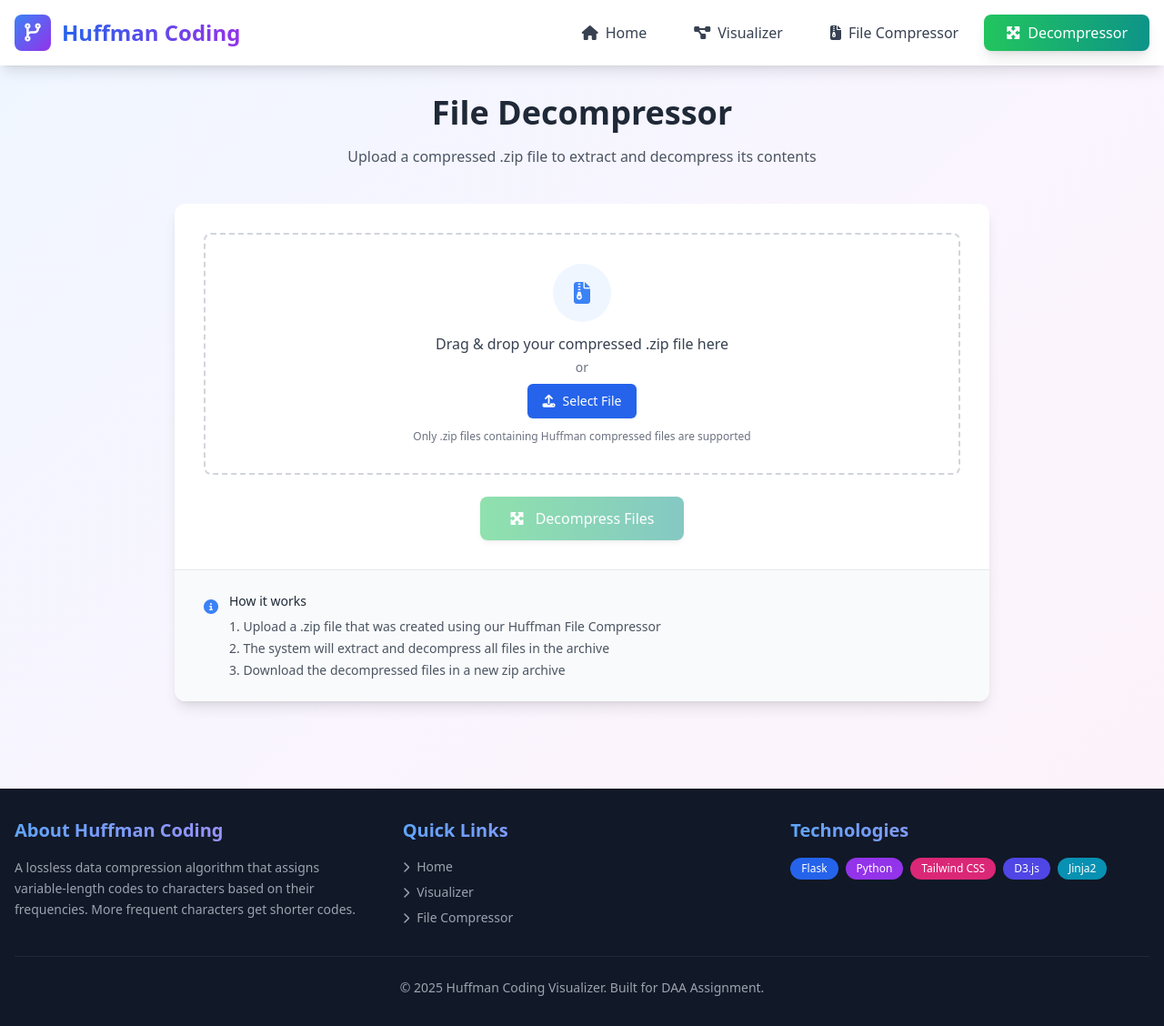
After one commit to shivang-pandya/HuffmanCoding_Visualizer, a Flask app: page /decompressor in a window 1280 px wide. The commit adds this page. Shown: the whole page at 91% size. Run offline with Flask 3, Linux system fonts and the light colour scheme; some libraries are stand-ins or nearby versions.

Commit message:
feat: add decompression feature

```diff
--- a/app.py
+++ b/app.py
@@ -7,7 +7,7 @@ import json
 import zipfile
 from flask import Flask, render_template, request, send_file, flash, redirect, url_for, jsonify
 from werkzeug.utils import secure_filename
-from huffman import HuffmanCoding, compress_file_content
+from huffman import HuffmanCoding, compress_file_content, process_compressed_zip
 
 # Initialize Flask app
 app = Flask(__name__)
@@ -64,12 +64,12 @@ def compressor():
     """Handle file compression requests."""
     if request.method == 'POST':
         if 'files[]' not in request.files:
-            flash('No file part')
+            flash('No file part', 'error')
             return redirect(request.url)
 
         files = request.files.getlist('files[]')
         if not files or all(f.filename == '' for f in files):
-            flash('No selected files')
+            flash('No files selected', 'error')
             return redirect(request.url)
 
         uploaded_files = []
@@ -78,11 +78,12 @@ def compressor():
                 filename = secure_filename(file.filename)
                 filepath = os.path.join(app.config['UPLOAD_FOLDER'], filename)
                 file.save(filepath)
-                uploaded_files.append(filepath)
+                uploaded_files.append((filepath, filename))  # Store both path and original filename
             else:
-                flash(f'File type not allowed for {file.filename}')
+                flash(f'File type not allowed for {file.filename}', 'warning')
 
         if not uploaded_files:
+            flash('No valid files to compress', 'error')
             return redirect(request.url)
 
         # Create a zip file to store compressed files
@@ -91,11 +92,12 @@ def compressor():
 
         try:
             with zipfile.ZipFile(zip_filepath, 'w') as zipf:
-                for filepath in uploaded_files:
+                for filepath, original_filename in uploaded_files:
                     with open(filepath, 'rb') as f:
                         content = f.read()
 
-                    compressed_content, metadata = compress_file_content(content)
+                    # Pass the original filename to preserve extension
+                    compressed_content, metadata = compress_file_content(content, original_filename)
 
                     # Write compressed data and metadata to the zip
                     base_filename = os.path.basename(filepath)
@@ -103,17 +105,18 @@ def compressor():
                     zipf.writestr(f'{base_filename}.meta', json.dumps(metadata))
 
             # Clean up original uploaded files
-            for filepath in uploaded_files:
-                os.remove(filepath)
+            for filepath, _ in uploaded_files:
+                if os.path.exists(filepath):
+                    os.remove(filepath)
 
             return send_file(zip_filepath, as_attachment=True, download_name=zip_filename)
 
         except Exception as e:
-            flash(f'An error occurred during compression: {e}')
+            flash(f'An error occurred during compression: {str(e)}', 'error')
             # Clean up in case of error
             if os.path.exists(zip_filepath):
                 os.remove(zip_filepath)
-            for filepath in uploaded_files:
+            for filepath, _ in uploaded_files:
                 if os.path.exists(filepath):
                     os.remove(filepath)
             return redirect(request.url)
@@ -121,5 +124,76 @@ def compressor():
     return render_template('compressor.html')
 
 
+@app.route('/decompressor', methods=['GET', 'POST'])
+def decompressor():
+    """Handle file decompression requests."""
+    if request.method == 'POST':
+        if 'file' not in request.files:
+            flash('No file part', 'error')
+            return redirect(request.url)
+
+        file = request.files['file']
+        if file.filename == '':
+            flash('No file selected', 'error')
+            return redirect(request.url)
+
+        if not file.filename.endswith('.zip'):
+            flash('Please upload a valid .zip file', 'error')
+            return redirect(request.url)
+
+        try:
+            # Save the uploaded zip file
+            zip_filename = secure_filename(file.filename)
+            zip_filepath = os.path.join(app.config['UPLOAD_FOLDER'], zip_filename)
+            file.save(zip_filepath)
+
+            # Process the zip file
+            decompressed_files = process_compressed_zip(zip_filepath, app.config['UPLOAD_FOLDER'])
+
+            if not decompressed_files:
+                flash('No valid compressed files found in the archive', 'error')
+                return redirect(request.url)
+
+            # Create a zip file for the decompressed files
+            output_zip_filename = 'decompressed_files.zip'
+            output_zip_path = os.path.join(app.config['UPLOAD_FOLDER'], output_zip_filename)
+
+            with zipfile.ZipFile(output_zip_path, 'w') as zipf:
+                for item in decompressed_files:
+                    # Reconstruct the original filename with extension if available
+                    ext = f".{item['original_extension']}" if item['original_extension'] else ''
+                    filename = f"{item['filename']}{ext}"
+
+                    # Write the decompressed content to the zip
+                    if item['is_binary'] and isinstance(item['content'], bytes):
+                        zipf.writestr(filename, item['content'])
+                    else:
+                        # For text files, ensure we're writing strings
+                        content = item['content'] if isinstance(item['content'], str) else str(item['content'])
+                        zipf.writestr(filename, content)
+
+            # Clean up the uploaded zip file
+            if os.path.exists(zip_filepath):
+                os.remove(zip_filepath)
+
+            return send_file(
+                output_zip_path,
+                as_attachment=True,
+                download_name=output_zip_filename,
+                mimetype='application/zip'
+            )
+
+        except Exception as e:
+            flash(f'An error occurred during decompression: {str(e)}', 'error')
+            # Clean up any created files
+            if 'zip_filepath' in locals() and os.path.exists(zip_filepath):
+                os.remove(zip_filepath)
+            if 'output_zip_path' in locals() and os.path.exists(output_zip_path):
+                os.remove(output_zip_path)
+            return redirect(request.url)
+
+    return render_template('decompressor.html')
+
+
 if __name__ == '__main__':
     app.run(debug=True)
--- a/templates/components/navbar.html
+++ b/templates/components/navbar.html
@@ -41,6 +41,16 @@
                           text-gray-700 hover:bg-gray-100
                           {% endif %}">
                     <i class="fas fa-file-archive mr-2"></i>File Compressor
+                </a>
+
+                <a href="{{ url_for('decompressor') }}"
+                   class="px-6 py-2 rounded-lg font-medium transition-all duration-300
+                          {% if request.endpoint == 'decompressor' %}
+                          bg-gradient-to-r from-green-500 to-teal-600 text-white shadow-lg
+                          {% else %}
+                          text-gray-700 hover:bg-gray-100
+                          {% endif %}">
+                    <i class="fas fa-expand-arrows-alt mr-2"></i>Decompressor
                 </a>
             </div>
 
--- /dev/null
+++ b/templates/decompressor.html
@@ -0,0 +1,205 @@
+{% extends "base.html" %}
+
+{% block title %}Decompress Files - Huffman Coding{% endblock %}
+
+{% block content %}
+<div class="max-w-4xl mx-auto">
+    <div class="text-center mb-10">
+        <h1 class="text-4xl font-bold text-gray-800 mb-4">File Decompressor</h1>
+        <p class="text-gray-600">Upload a compressed .zip file to extract and decompress its contents</p>
+    </div>
+
+    <div class="bg-white rounded-xl shadow-lg overflow-hidden">
+        <div class="p-8">
+            <form id="decompressForm" method="POST" enctype="multipart/form-data" class="space-y-6">
+                <div class="border-2 border-dashed border-gray-300 rounded-lg p-8 text-center transition-colors duration-300 hover:border-blue-500"
+                     id="dropZone">
+                    <div class="space-y-3">
+                        <div class="mx-auto w-16 h-16 bg-blue-50 rounded-full flex items-center justify-center">
+                            <i class="fas fa-file-archive text-blue-500 text-2xl"></i>
+                        </div>
+                        <div class="mt-4">
+                            <p class="text-gray-700 font-medium">Drag & drop your compressed .zip file here</p>
+                            <p class="text-gray-500 text-sm mt-1">or</p>
+                            <label for="fileInput" class="mt-2 cursor-pointer inline-flex items-center px-4 py-2 border border-transparent text-sm font-medium rounded-md shadow-sm text-white bg-blue-600 hover:bg-blue-700 focus:outline-none focus:ring-2 focus:ring-offset-2 focus:ring-blue-500">
+                                <i class="fas fa-upload mr-2"></i>
+                                Select File
+                                <input id="fileInput" name="file" type="file" class="hidden" accept=".zip" required>
+                            </label>
+                        </div>
+                        <p class="text-xs text-gray-500 mt-3">Only .zip files containing Huffman compressed files are supported</p>
+                    </div>
+                </div>
+
+                <div id="fileInfo" class="hidden p-4 bg-blue-50 rounded-lg">
+                    <div class="flex items-center justify-between">
+                        <div class="flex items-center">
+                            <i class="fas fa-file-archive text-blue-500 mr-3"></i>
+                            <div>
+                                <p id="fileName" class="font-medium text-gray-800"></p>
+                                <p id="fileSize" class="text-sm text-gray-500"></p>
+                            </div>
+                        </div>
+                        <button type="button" id="removeFile" class="text-gray-400 hover:text-red-500">
+                            <i class="fas fa-times"></i>
+                        </button>
+                    </div>
+                </div>
+
+                <div class="flex justify-center">
+                    <button type="submit" id="decompressBtn" class="w-full sm:w-auto px-8 py-3 bg-gradient-to-r from-green-500 to-teal-600 text-white font-medium rounded-lg shadow-md hover:opacity-90 focus:outline-none focus:ring-2 focus:ring-offset-2 focus:ring-green-500 disabled:opacity-50 disabled:cursor-not-allowed" disabled>
+                        <i class="fas fa-expand-arrows-alt mr-2"></i>
+                        <span>Decompress Files</span>
+                        <span id="decompressSpinner" class="hidden ml-2">
+                            <i class="fas fa-spinner fa-spin"></i>
+                        </span>
+                    </button>
+                </div>
+            </form>
+        </div>
+
+        <div class="bg-gray-50 px-8 py-6 border-t border-gray-200">
+            <div class="flex items-start">
+                <div class="flex-shrink-0 pt-1">
+                    <i class="fas fa-info-circle text-blue-500"></i>
+                </div>
+                <div class="ml-3">
+                    <h3 class="text-sm font-medium text-gray-800">How it works</h3>
+                    <div class="mt-2 text-sm text-gray-600 space-y-1">
+                        <p>1. Upload a .zip file that was created using our Huffman File Compressor</p>
+                        <p>2. The system will extract and decompress all files in the archive</p>
+                        <p>3. Download the decompressed files in a new zip archive</p>
+                    </div>
+                </div>
+            </div>
+        </div>
+    </div>
+</div>
+
+<style>
+    #dropZone {
+        transition: all 0.3s ease;
+    }
+    #dropZone.drag-over {
+        border-color: #3b82f6;
+        background-color: #f0f9ff;
+    }
+</style>
+
+{% endblock %}
+
+{% block extra_scripts %}
+<script>
+    document.addEventListener('DOMContentLoaded', function() {
+        const dropZone = document.getElementById('dropZone');
+        const fileInput = document.getElementById('fileInput');
+        const fileInfo = document.getElementById('fileInfo');
+        const fileName = document.getElementById('fileName');
+        const fileSize = document.getElementById('fileSize');
+        const removeFile = document.getElementById('removeFile');
+        const decompressForm = document.getElementById('decompressForm');
+        const decompressBtn = document.getElementById('decompressBtn');
+        const decompressSpinner = document.getElementById('decompressSpinner');
+
+        // Handle drag and drop
+        ['dragenter', 'dragover', 'dragleave', 'drop'].forEach(eventName => {
+            dropZone.addEventListener(eventName, preventDefaults, false);
+        });
+
+        function preventDefaults(e) {
+            e.preventDefault();
+            e.stopPropagation();
+        }
+
+        ['dragenter', 'dragover'].forEach(eventName => {
+            dropZone.addEventListener(eventName, highlight, false);
+        });
+
+        ['dragleave', 'drop'].forEach(eventName => {
+            dropZone.addEventListener(eventName, unhighlight, false);
+        });
+
+        function highlight() {
+            dropZone.classList.add('drag-over');
+        }
+
+        function unhighlight() {
+            dropZone.classList.remove('drag-over');
+        }
+
+        // Handle dropped files
+        dropZone.addEventListener('drop', handleDrop, false);
+
+        function handleDrop(e) {
+            const dt = e.dataTransfer;
+            const files = dt.files;
+            handleFiles(files);
+        }
+
+        // Handle file selection
+        fileInput.addEventListener('change', function() {
+            if (this.files.length) {
+                handleFiles(this.files);
+            }
+        });
+
+        // Process selected files
+        function handleFiles(files) {
+            if (files.length > 0) {
+                const file = files[0];
+
+                // Check if file is a zip
+                if (!file.name.endsWith('.zip')) {
+                    showError('Please select a .zip file');
+                    return;
+                }
+
+                // Update UI
+                fileName.textContent = file.name;
+                fileSize.textContent = formatFileSize(file.size);
+                fileInfo.classList.remove('hidden');
+                decompressBtn.disabled = false;
+
+                // Update file input
+                const dataTransfer = new DataTransfer();
+                dataTransfer.items.add(file);
+                fileInput.files = dataTransfer.files;
+            }
+        }
+
+        // Remove file
+        removeFile.addEventListener('click', function() {
+            fileInput.value = '';
+            fileInfo.classList.add('hidden');
+            decompressBtn.disabled = true;
+        });
+
+        // Format file size
+        function formatFileSize(bytes) {
+            if (bytes === 0) return '0 Bytes';
+            const k = 1024;
+            const sizes = ['Bytes', 'KB', 'MB', 'GB'];
+            const i = Math.floor(Math.log(bytes) / Math.log(k));
+            return parseFloat((bytes / Math.pow(k, i)).toFixed(2)) + ' ' + sizes[i];
+        }
+
+        // Show error message
+        function showError(message) {
+            // You can implement a toast or alert here
+            alert(message);
+        }
+
+        // Form submission
+        decompressForm.addEventListener('submit', function(e) {
+            if (!fileInput.files.length) {
+                e.preventDefault();
+                return;
+            }
+
+            // Show loading state
+            decompressBtn.disabled = true;
+            decompressSpinner.classList.remove('hidden');
+        });
+    });
+</script>
+{% endblock %}
```
Also changed, not shown: huffman.py (+99 -7 lines).
